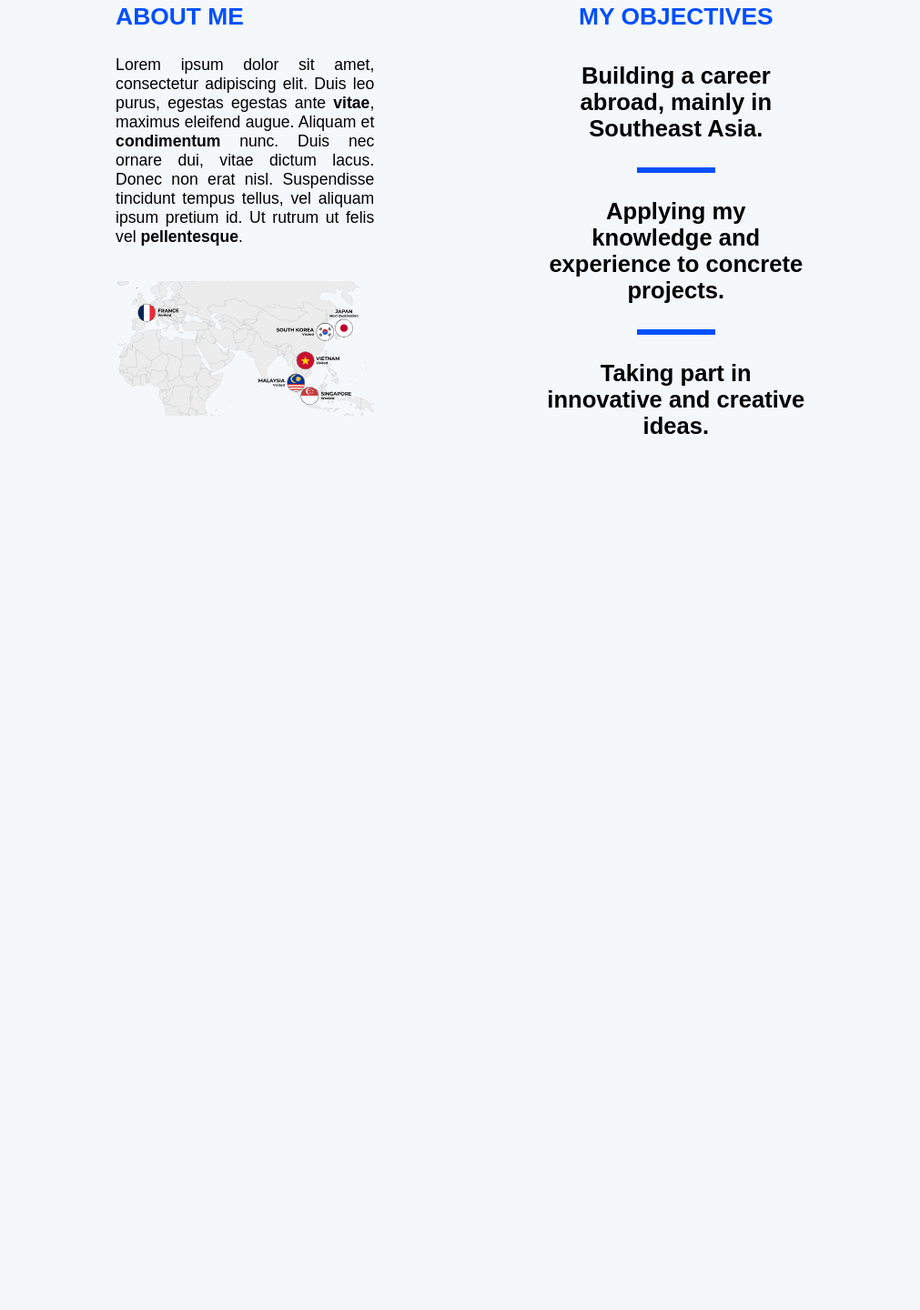
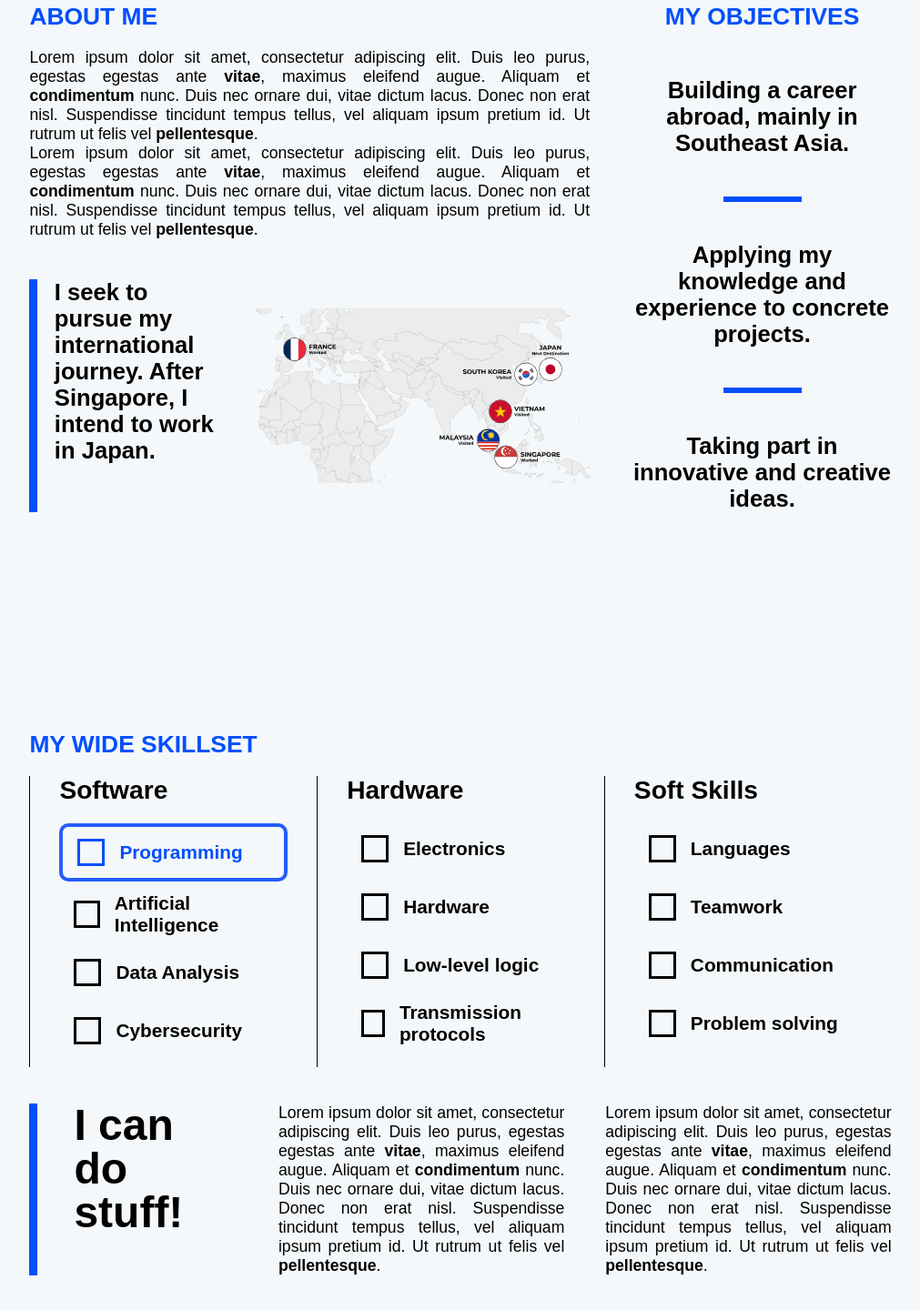
Before and after one commit to H3Aether/Personal_Website_V2, a plain HTML site: page index.html in a window 1280 px wide. Shown: the part 892-2332 px from the top of the page at 91% size, without its empty margins (134-1145 px from the left). Drawn offline with Linux system fonts and the light colour scheme.

Commit message:
feat: Improved the 'about me' section. Created the 'skills' section

```diff
--- a/index.html
+++ b/index.html
@@ -4,6 +4,7 @@
         <title>Alexis Boussaroque</title>
         <link rel="stylesheet" href="static/css/styles.css">
         <link rel="stylesheet" href="static/css/aboutme_styles.css">
+        <link rel="stylesheet" href="static/css/skills_styles.css">
         <link rel="stylesheet" href="static/css/contact_styles.css">
     </head>
     <body>
@@ -22,7 +23,7 @@
         </div>
 
         <!-- HOME -->
-        <div class="slide">
+        <div class="slide" id="homeSlide">
             <div class="home-container">
                 <div class="portrait-container">
                     <div class="portrait-outline"></div>
@@ -41,7 +42,7 @@
         </div>
 
         <!-- ABOUT ME -->
-        <div class="slide">
+        <div class="slide" id="aboutmeSlide">
             <div class="aboutme-columns">
                 <div class="column">
                     <h2>ABOUT ME</h2>
@@ -51,9 +52,18 @@
                         Aliquam et <b>condimentum</b> nunc. Duis nec ornare dui, vitae dictum lacus.
                         Donec non erat nisl.
                         Suspendisse tincidunt tempus tellus, vel aliquam ipsum pretium id.
+                        Ut rutrum ut felis vel <b>pellentesque</b>.<br/>
+                        Lorem ipsum dolor sit amet, consectetur adipiscing elit.
+                        Duis leo purus, egestas egestas ante <b>vitae</b>, maximus eleifend augue.
+                        Aliquam et <b>condimentum</b> nunc. Duis nec ornare dui, vitae dictum lacus.
+                        Donec non erat nisl.
+                        Suspendisse tincidunt tempus tellus, vel aliquam ipsum pretium id.
                         Ut rutrum ut felis vel <b>pellentesque</b>.
+
                     </p>
                     <div class="world-map">
+                        <div>I seek to pursue my international journey. After Singapore, I intend to work in Japan.</div>
+                        <div></div>
                     </div>
                 </div>
                 <div class="column">
@@ -68,11 +78,99 @@
         </div>
 
         <!-- SKILLS -->
-        <div class="slide"></div>
-        <div class="slide"></div>
+        <div class="slide" id="skillsSlide">
+            <h2>MY WIDE SKILLSET</h2>
+            <div class="skills-columns">
+                <div class="column">
+                    <h3>Software</h3>
+                    <div class="skills-list">
+                        <div class="skill skill-selected">
+                            <div class="skill-icon"></div>
+                            <span>Programming</span>
+                        </div>
+                        <div class="skill">
+                            <div class="skill-icon"></div>
+                            <span>Artificial Intelligence</span>
+                        </div>
+                        <div class="skill">
+                            <div class="skill-icon"></div>
+                            <span>Data Analysis</span>
+                        </div>
+                        <div class="skill">
+                            <div class="skill-icon"></div>
+                            <span>Cybersecurity</span>
+                        </div>
+                    </div>
+                </div>
+                <div class="column">
+                    <h3>Hardware</h3>
+                    <div class="skills-list">
+                        <div class="skill">
+                            <div class="skill-icon"></div>
+                            <span>Electronics</span>
+                        </div>
+                        <div class="skill">
+                            <div class="skill-icon"></div>
+                            <span>Hardware</span>
+                        </div>
+                        <div class="skill">
+                            <div class="skill-icon"></div>
+                            <span>Low-level logic</span>
+                        </div>
+                        <div class="skill">
+                            <div class="skill-icon"></div>
+                            <span>Transmission protocols</span>
+                        </div>
+                    </div>
+                </div>
+                <div class="column">
+                    <h3>Soft Skills</h3>
+                    <div class="skills-list">
+                        <div class="skill">
+                            <div class="skill-icon"></div>
+                            <span>Languages</span>
+                        </div>
+                        <div class="skill">
+                            <div class="skill-icon"></div>
+                            <span>Teamwork</span>
+                        </div>
+                        <div class="skill">
+                            <div class="skill-icon"></div>
+                            <span>Communication</span>
+                        </div>
+                        <div class="skill">
+                            <div class="skill-icon"></div>
+                            <span>Problem solving</span>
+                        </div>
+                    </div>
+                </div>
+            </div>
+            <div class="skill-explanation">
+                <h3 class="skill-title">I can do stuff!</h3>
+                <p class="skill-text">
+                    Lorem ipsum dolor sit amet, consectetur adipiscing elit.
+                    Duis leo purus, egestas egestas ante <b>vitae</b>, maximus eleifend augue.
+                    Aliquam et <b>condimentum</b> nunc. Duis nec ornare dui, vitae dictum lacus.
+                    Donec non erat nisl.
+                    Suspendisse tincidunt tempus tellus, vel aliquam ipsum pretium id.
+                    Ut rutrum ut felis vel <b>pellentesque</b>.
+                </p>
+                <p class="skill-text">
+                    Lorem ipsum dolor sit amet, consectetur adipiscing elit.
+                    Duis leo purus, egestas egestas ante <b>vitae</b>, maximus eleifend augue.
+                    Aliquam et <b>condimentum</b> nunc. Duis nec ornare dui, vitae dictum lacus.
+                    Donec non erat nisl.
+                    Suspendisse tincidunt tempus tellus, vel aliquam ipsum pretium id.
+                    Ut rutrum ut felis vel <b>pellentesque</b>.
+                </p>
+            </div>
+        </div>
+
+        <!-- PROJECTS -->
+        <div class="slide" id="projectsSlide"></div>
 
         <!-- CONTACT -->
-        <div class="slide">
+        <div class="slide" id="contactSlide">
             <h2>LET'S GET IN TOUCH</h2>
             <p class="contact-message">
                 If my profile sparked your interest, you can contact me in different ways.
--- a/static/css/aboutme_styles.css
+++ b/static/css/aboutme_styles.css
@@ -1,5 +1,5 @@
 .aboutme-columns{
-    height: 60%;
+    height: 70vh;
     margin-top: 10%;
     width: 100%;
     display: flex;
@@ -8,11 +8,19 @@
 }
 
 .aboutme-columns > .column{
-    width: 45%;
-    padding: 0 10%;
+    /* padding: 0 5%; */
     display: flex;
     flex-direction: column;
     justify-content: space-between;
+}
+
+.aboutme-columns > .column:first-child{
+    width: 65%;
+    padding-right: 5%;
+    flex-shrink: 0;
+}
+.aboutme-columns > .column:last-child{
+    flex-shrink: 1;
 }
 
 h2{
@@ -25,18 +33,35 @@ h2{
     margin-bottom: 2vh;
 }
 
-.aboutme-columns .column:first-child p{
+.aboutme-columns .column:first-child > p{
     text-align: justify;
     margin: 0;
 }
 
 .world-map{
+    margin-top: 5vh;
+    height: 32vh;
+    display: flex;
+    flex-direction: row;
+    justify-content: space-between;
+}
+
+.world-map > div:first-child {
+    width: 30%;
+    font-weight: 700;
+    font-size: 3.2vh;
+    text-align: left;
+    border-left: 1.2vh solid var(--primary-color);
+    padding-left: 3%;
+    height: auto !important;
+}
+
+.world-map > div:last-child{
     background-image: url('../images/world.svg');
     background-size: contain;
     background-repeat: no-repeat;
     background-position: center;
-    width: 100%;
-    height: 25vh;
+    width: 60%;
 }
 
 .column:last-child h2{
--- a/static/css/contact_styles.css
+++ b/static/css/contact_styles.css
@@ -1,4 +1,4 @@
-.slide:nth-child(6) h2{
+#contactSlide h2{
     text-align: center;
     margin: 10% 0 3% 0;
 }
@@ -24,7 +24,7 @@
 }
 
 .contact-icon{
-    height: 75px;
+    height: 10vh;
     aspect-ratio: 1;
     margin: 0 auto;
 }
--- /dev/null
+++ b/static/css/skills_styles.css
@@ -0,0 +1,87 @@
+#skillsSlide h2{
+    margin: 10% 0 2% 0;
+}
+
+.skills-columns{
+    height: 40vh;
+    display: flex;
+    flex-direction: row;
+}
+
+.skills-columns .column{
+    width: 33.3%;
+    border-left: 1px solid #000;
+    padding: 0 4vh;
+}
+
+.skills-columns h3{
+    text-align: left;
+    margin-bottom: 2.5vh;
+}
+
+.skills-list{
+    display: flex;
+    flex-direction: column;
+    justify-content: start;
+}
+
+.skill{
+    display: flex;
+    flex-direction: row;
+    align-items: center;
+    height: 7vh;
+    margin-bottom: 1vh;
+    border-radius: 10px;
+    cursor: pointer;
+}
+
+.skill-icon{
+    width: 3vh;
+    height: 3vh;
+    margin: 0 2vh;
+    border: 3px solid black;
+}
+
+.skill span{
+    font-weight: 600;
+    font-size: 2.6vh;
+}
+
+.skill-selected{
+    /* background-color: rgba(0, 79, 252, 0.5); */
+    border: 4px solid var(--primary-color);
+    filter: invert(23%) sepia(91%) saturate(6936%) hue-rotate(222deg) brightness(100%) contrast(103%);
+}
+
+.skill:hover{
+    background-color: rgba(0, 0, 0, 0.1);
+}
+
+.skill-selected:hover{
+    background-color: rgba(0, 79, 252, 0.5);
+    filter: invert(23%) sepia(91%) saturate(6936%) hue-rotate(222deg) brightness(100%) contrast(103%);
+}
+
+.skill-explanation{
+    margin-top: 5vh;
+    height: auto;
+    display: flex;
+    flex-direction: row;
+    justify-content: space-between;
+    border-left: 1.2vh solid var(--primary-color);
+    padding-left: 5vh;
+}
+
+.skill-explanation h3{
+    width: 20%;
+    margin: 0;
+    text-align: left;
+    font-size: 6vh;
+    line-height: 6vh;
+}
+
+.skill-explanation p {
+    width: 35%;
+    margin: 0;
+    text-align: justify;
+}
--- a/static/js/menu.js
+++ b/static/js/menu.js
@@ -1,4 +1,5 @@
 const tabs = document.getElementsByClassName('header-tab');
+const numTabs = tabs.length;
 
 for (let i = 0; i < tabs.length; i++) {
   tabs[i].addEventListener('click', function () {
@@ -6,7 +7,7 @@ for (let i = 0; i < tabs.length; i++) {
     current[0].classList.remove('header-tab-selected');
     this.classList.add('header-tab-selected');
     const documentHeight = document.body.clientHeight;
-    scroll(0, i/5 * documentHeight);
+    scroll(0, i/numTabs * documentHeight);
   });
 }
 
@@ -19,6 +20,6 @@ function selectTab(tab_index){
 window.addEventListener('scroll', function () {
     const scrollY = window.scrollY;
     const documentHeight = document.body.clientHeight;
-    const currentSlide = Math.min(parseInt(scrollY / documentHeight * 5), 4);
+    const currentSlide = Math.min(parseInt(scrollY / documentHeight * numTabs), numTabs-1);
     selectTab(currentSlide);
 });
```
